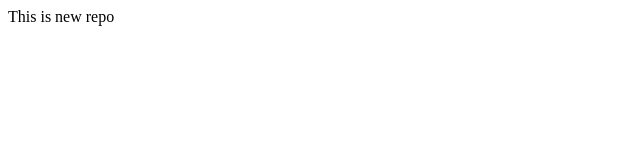
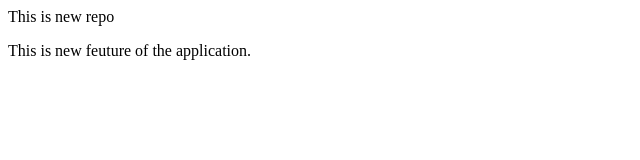
Before and after one commit to vaibhav6337/localfile, a plain HTML site: page index.html in a window 1280 px wide. Shown: the whole page, without its empty margins (0-640 px from the left). Drawn offline with Linux system fonts and the light colour scheme.

Commit message:
we are adding new feuture in the applciation

```diff
--- a/index.html
+++ b/index.html
@@ -1 +1,2 @@
 <p> This is new repo</p>
+<div> This is new feuture of the application.</div>
```
